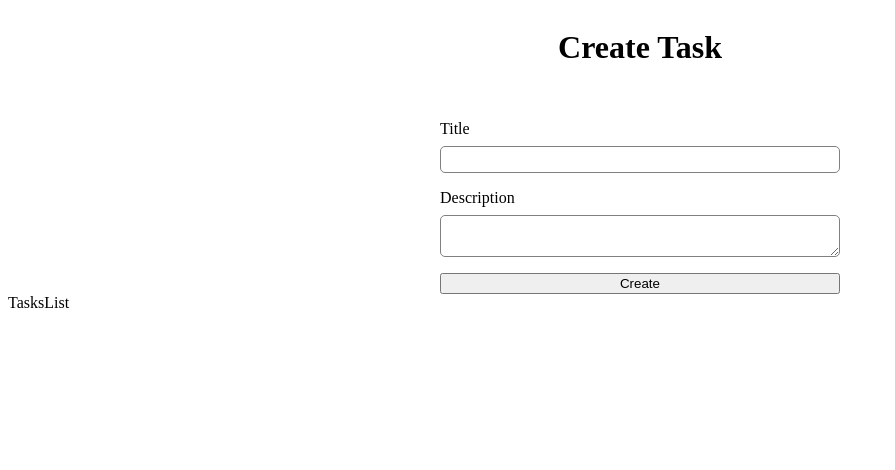
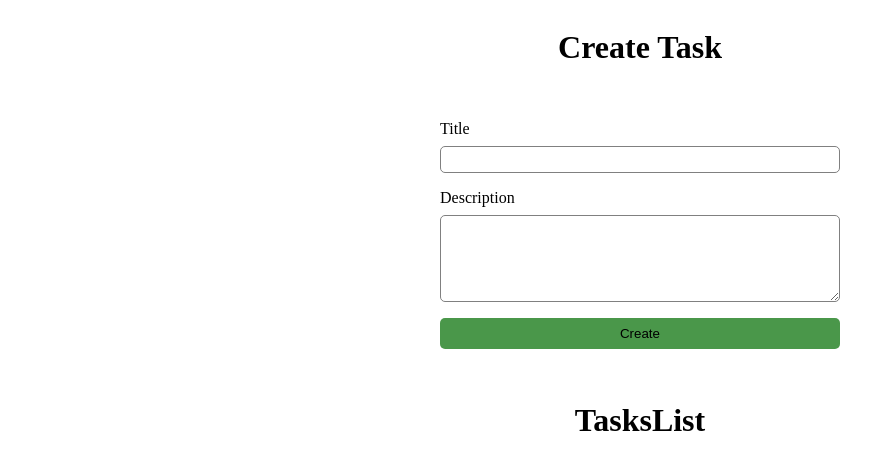
Before and after one commit to AllahverdiyevaS/ReactViteProject, a React (Vite) app: page / in a window 1280 px wide. Shown: the top 470 px of the page, without its empty margins (0-895 px from the left). Built offline with nearby package versions, Linux system fonts and the light colour scheme.

Commit message:
feat: enhance task creation form and tasks list layout with new styles

```diff
--- a/src/App.css
+++ b/src/App.css
@@ -83,12 +83,15 @@
   width: 100%;
   margin-bottom: 1rem;
 } */
+
+.main,
 .form_container {
   display: flex;
   flex-direction: column;
   justify-content: center;
   gap: 2rem;
   align-items: center;
+  width: 100%;
 }
 .form {
   display: flex;
@@ -105,3 +108,13 @@
   padding: 5px;
   margin-bottom: 0.5rem;
 }
+.create_button {
+  background-color: rgb(74, 151, 74);
+  padding: 0.5rem;
+  border: none;
+  border-radius: 5px;
+  cursor: pointer;
+}
+.create_button:hover {
+  background-color: rgb(15, 245, 15);
+}
--- a/src/App.jsx
+++ b/src/App.jsx
@@ -46,10 +46,10 @@ function App() {
     console.log(title, description);
   }
   return (
-    <>
+    <div className="main">
       <TaskCreatForm onCreate={createTask} />
       <TasksList />
-    </>
+    </div>
   );
 }
 export default App;
--- a/src/Lesson4/TaskCreatForm.jsx
+++ b/src/Lesson4/TaskCreatForm.jsx
@@ -28,10 +28,13 @@ const TaskCreatForm = ({ onCreate }) => {
         />
         <label>Description</label>
         <textarea
+          rows={5}
           value={description}
           onChange={handleDescriptionChange}
         ></textarea>
-        <button onClick={handleSubmit}>Create</button>
+        <button className="create_button" onClick={handleSubmit}>
+          Create
+        </button>
       </form>
     </div>
   );
--- a/src/Lesson4/TasksList.jsx
+++ b/src/Lesson4/TasksList.jsx
@@ -1,5 +1,9 @@
 const TasksList = () => {
-  return <div>TasksList</div>;
+  return (
+    <div>
+      <h1>TasksList</h1>
+    </div>
+  );
 };
 
 export default TasksList;
```
